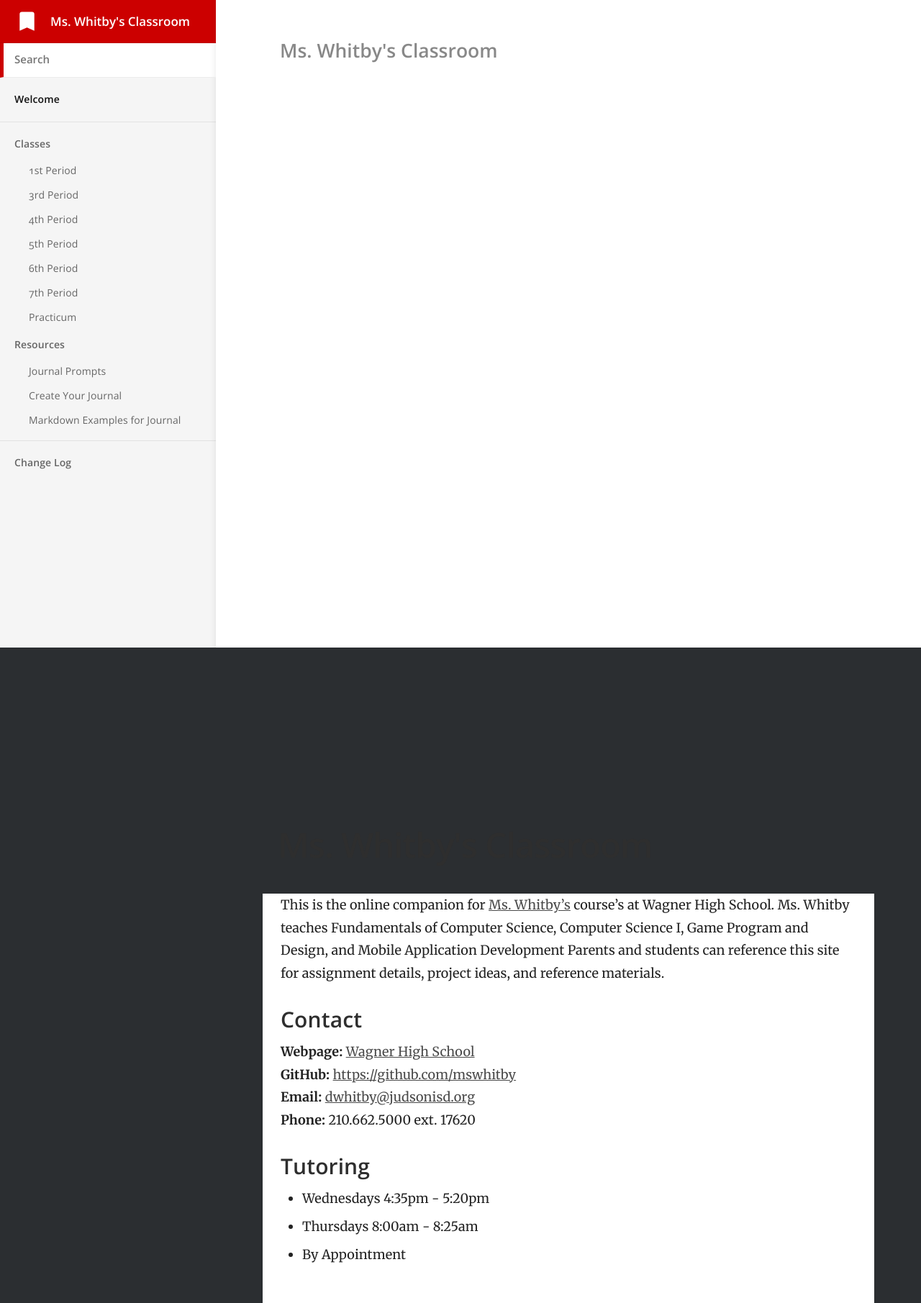
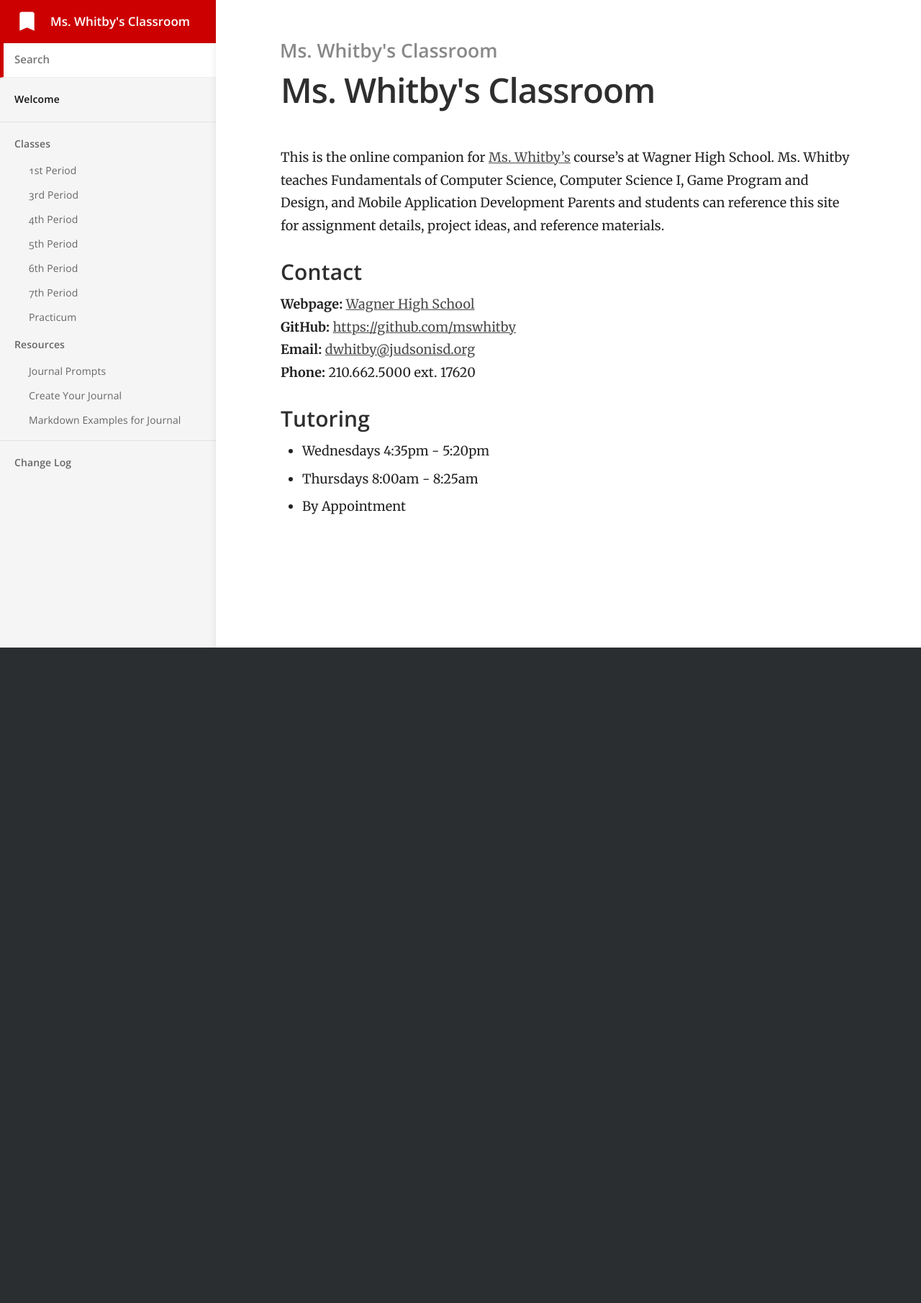
Before and after one commit to mswhitby/classroom, a Jekyll site: the page built from index.md, in a window 1280 px wide. Shown: the whole page at 72% size. Built offline with Jekyll 4.4.1, drawn with Linux system fonts in a browser that asks for light colours; after the commit the page ends 900 px from its top, so only the background shows below that.

Commit message:
Updated Style

```diff
--- a/_sass/_layout.scss
+++ b/_sass/_layout.scss
@@ -181,16 +181,15 @@ header {
 	h2 {
 		font-size: 2rem;
 		margin-left: -1px;
-		margin-bottom: 40em;
 		letter-spacing: 0;
 		color: #888;
 	}
 
 	h3 {
 		font-size: 4.5rem;
-		margin: 0 0 0 -4px;
 		line-height: 1.2;
 		letter-spacing: -1px;
+		margin: 0 0 10px 0;
 	}
 
 	//@media (min-width: $mobile-break) {
--- a/_sass/_typography.scss
+++ b/_sass/_typography.scss
@@ -54,6 +54,7 @@ h1 {
 	font-size: 4.25rem;
 	letter-spacing: -2px;
 	text-indent: -3px;
+	margin: 0 0 4px 0;
 }
 
 h2 {
```
